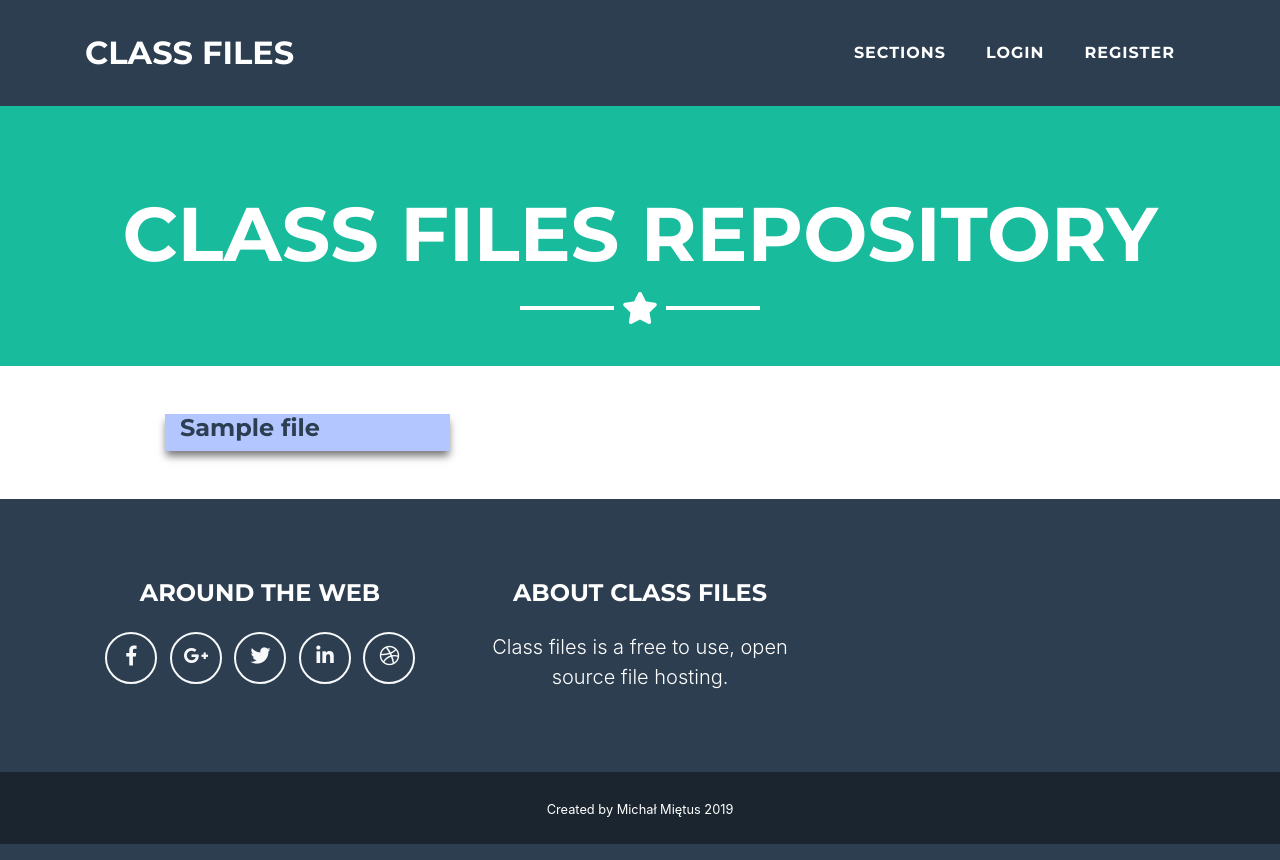
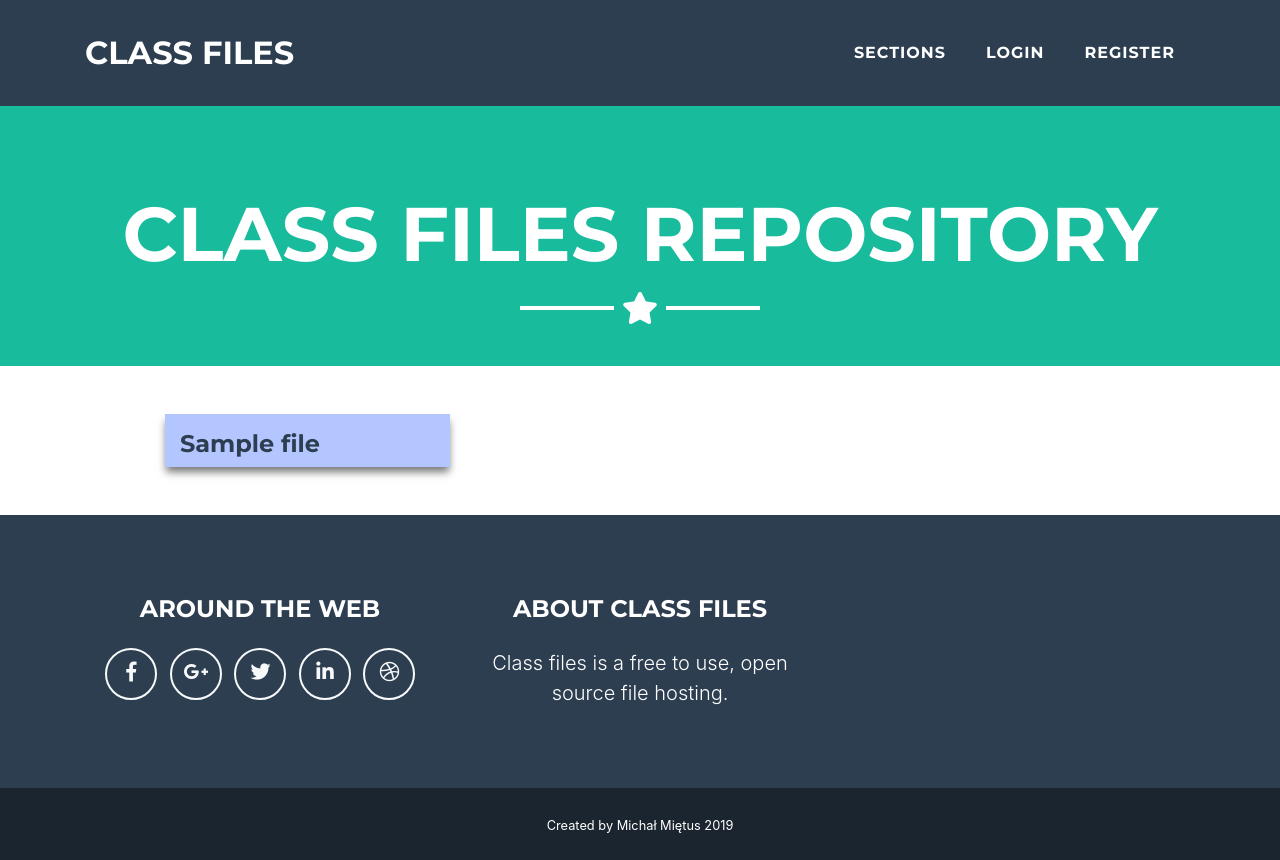
Before and after one commit to michal-mietus/class-files-hosting, a Django app: template class_files/templates/class_files/section_files.html in a window 1280 px wide. Run offline with Django 3.2, Linux system fonts and the light colour scheme; the template is opened without the code that fills it: most values are stand-ins (such as "Sample title", 1, 10 or a date in 2020); some libraries are stand-ins or nearby versions.

Commit message:
Added top padding.

```diff
--- a/class_files/templates/class_files/section_files.html
+++ b/class_files/templates/class_files/section_files.html
@@ -19,7 +19,7 @@
             </div>
         {% endif %}
         {% for file in files %}
-            <div class="file col-sm-10 col-md-5 col-lg-3 offset-lg-1 my-5">
+            <div class="file col-sm-10 col-md-5 col-lg-3 offset-lg-1 my-5 pt-3">
                 <div>
                     {% if view.kwargs.type == 'images' %}
                         <img src="{{ file.link }}" class="responsive-img img-fluid">
```
